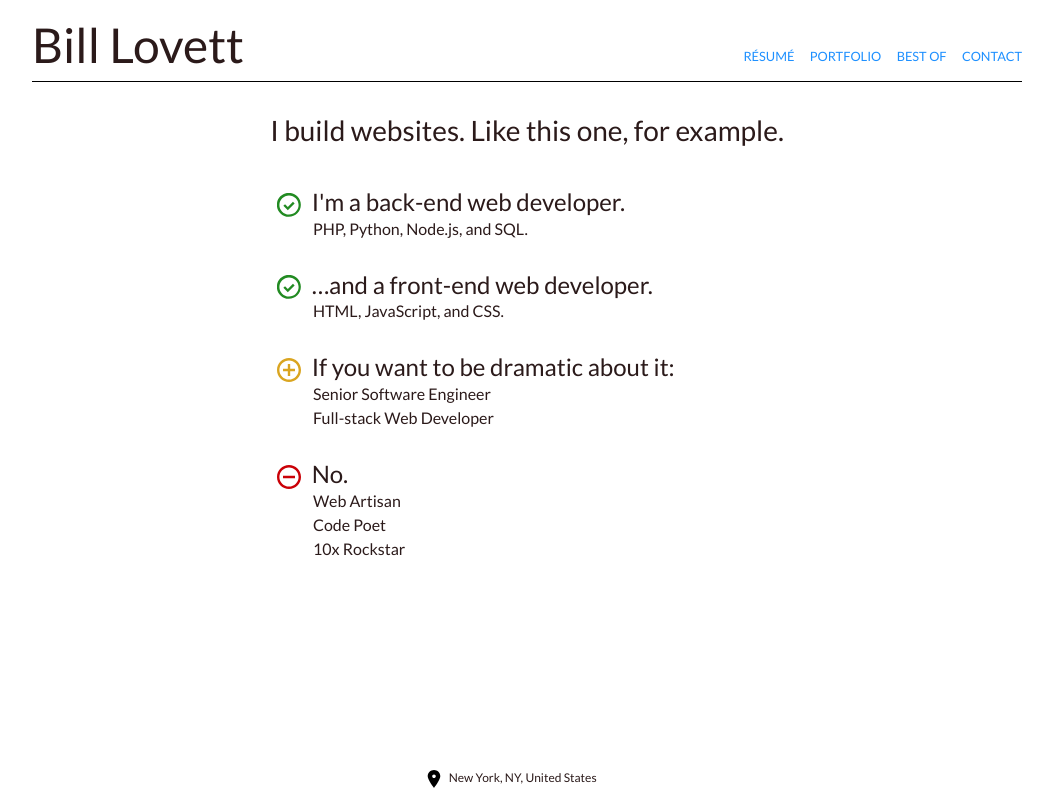
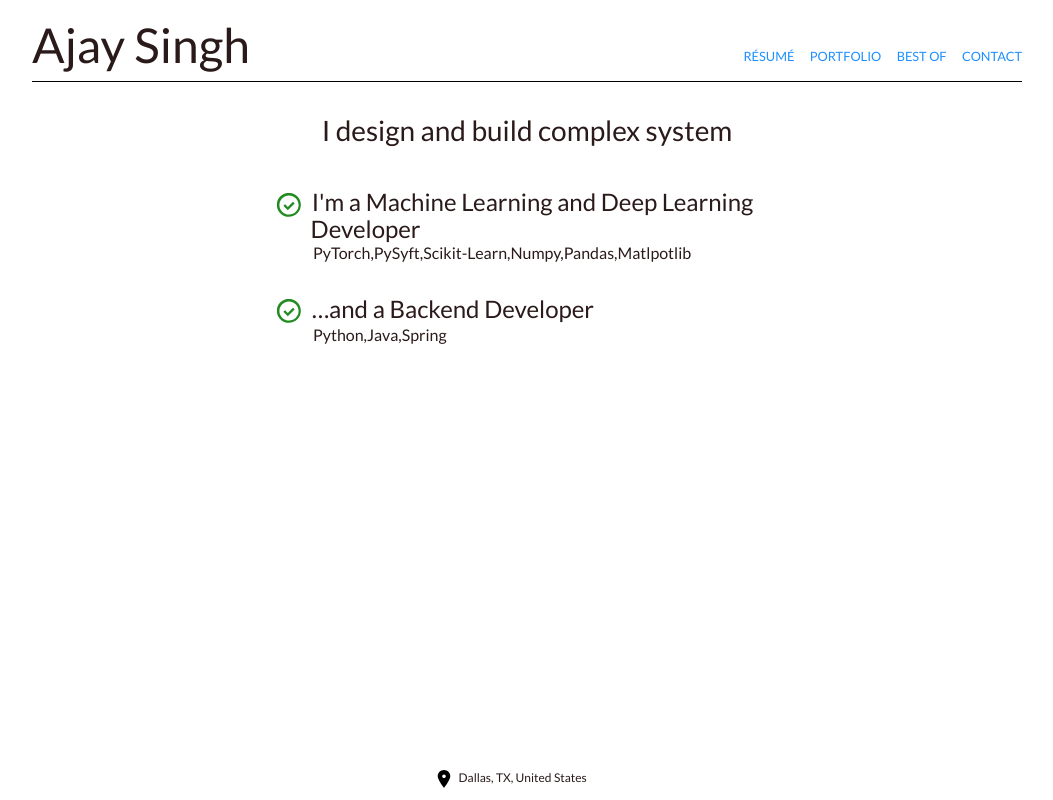
Before and after one commit to ajnovice/ajnovice.github.io, a plain HTML site: page index.html in a window 1280 px wide. Shown: the whole page, without its empty margins (129-1182 px from the left). Drawn offline with Linux system fonts and the light colour scheme; no server answers.

Commit message:
index page ready

```diff
--- a/index.html
+++ b/index.html
@@ -62,21 +62,25 @@
         <div id="page-container">
             <div id="page-wrapper">
                 <header id="masthead" class="clearfix">
-                    <a id="masthead-name" href="index.html">Bill Lovett</a>
+                    <a id="masthead-name" href="index.html">Ajay Singh</a>
 
                     <nav id="main-nav">
                         <ul>
                             <li>
+                                <!-- <a href="resume.html" >Résumé</a> -->
                                 <a>Résumé</a>
                             </li>
                             <li>
                                 <a>Portfolio</a>
+                                <!-- <a href="portfolio.html" >Portfolio</a> -->
                             </li>
                             <li>
                                 <a>Best Of</a>
+                                <!-- <a href="best.html" >Best Of</a> -->
                             </li>
 
                             <li class="final">
+                                <!-- <a href="contact.html" >Contact</a> -->
                                 <a>Contact</a>
                             </li>
                         </ul>
@@ -85,31 +89,31 @@
                 <main>
 
 <h1>
-    I build websites. Like this one, for example.
+    I design and build complex system
 </h1>
 
 <div id="expertise">
     <section>
         <h2 class="subhead">
             <svg class="icon pos"><use xlink:href="#icon-checkmark-outline"></use></svg>
-            I'm a back-end web developer.
+            I'm a Machine Learning and Deep Learning Developer
         </h2>
 
         <p>
-            PHP, Python, Node.js, and SQL.
+            PyTorch,PySyft,Scikit-Learn,Numpy,Pandas,Matlpotlib
         </p>
     </section>
     <section>
         <h2 class="subhead">
             <svg class="icon pos"><use xlink:href="#icon-checkmark-outline"></use></svg>
-            …and a front-end web developer.
+            …and a Backend Developer
         </h2>
 
         <p>
-            HTML, JavaScript, and CSS.
+            Python,Java,Spring
         </p>
     </section>
-    <section>
+    <!-- <section>
         <h2 class="subhead">
             <svg class="icon extra"><use xlink:href="#icon-add-outline"></use></svg>
             If you want to be dramatic about it:
@@ -126,7 +130,7 @@
         <p>Web Artisan</p>
         <p>Code Poet</p>
         <p>10x Rockstar</p>
-    </section>
+    </section> -->
 </div>
 
                 </main>
@@ -135,7 +139,7 @@
             <footer id="site-footer">
                 <p>
                     <svg class="icon"><use xlink:href="#icon-location"></use></svg>
-                    New York, NY, United States
+                    Dallas, TX, United States
                 </p>
             </footer>
         </div>
```
